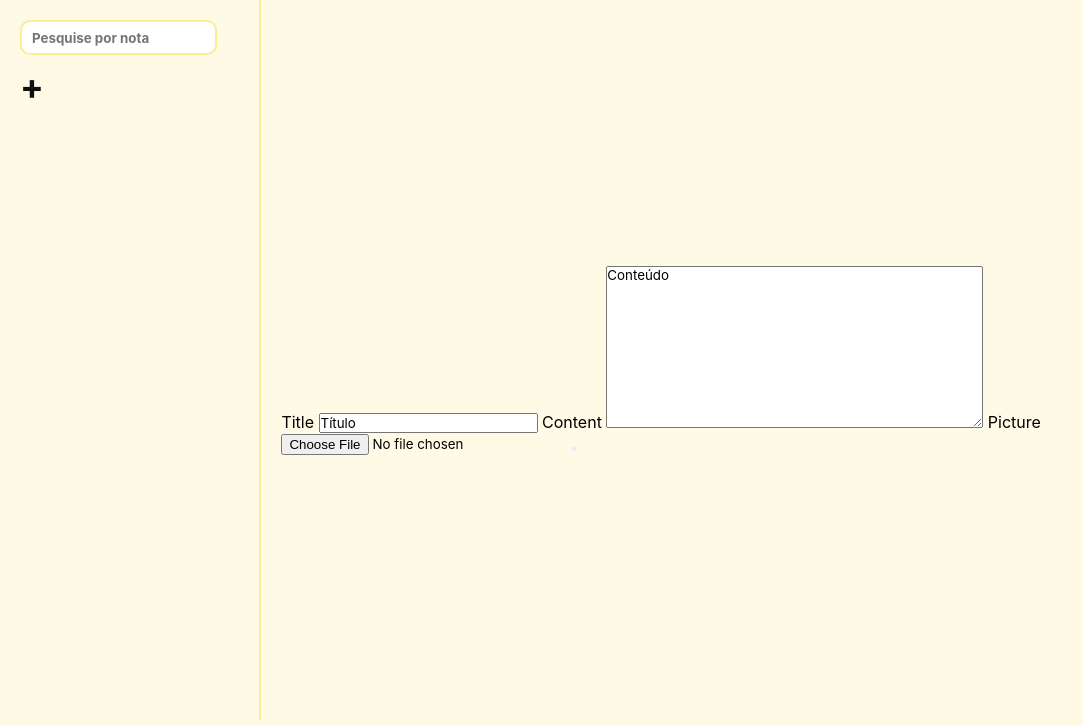
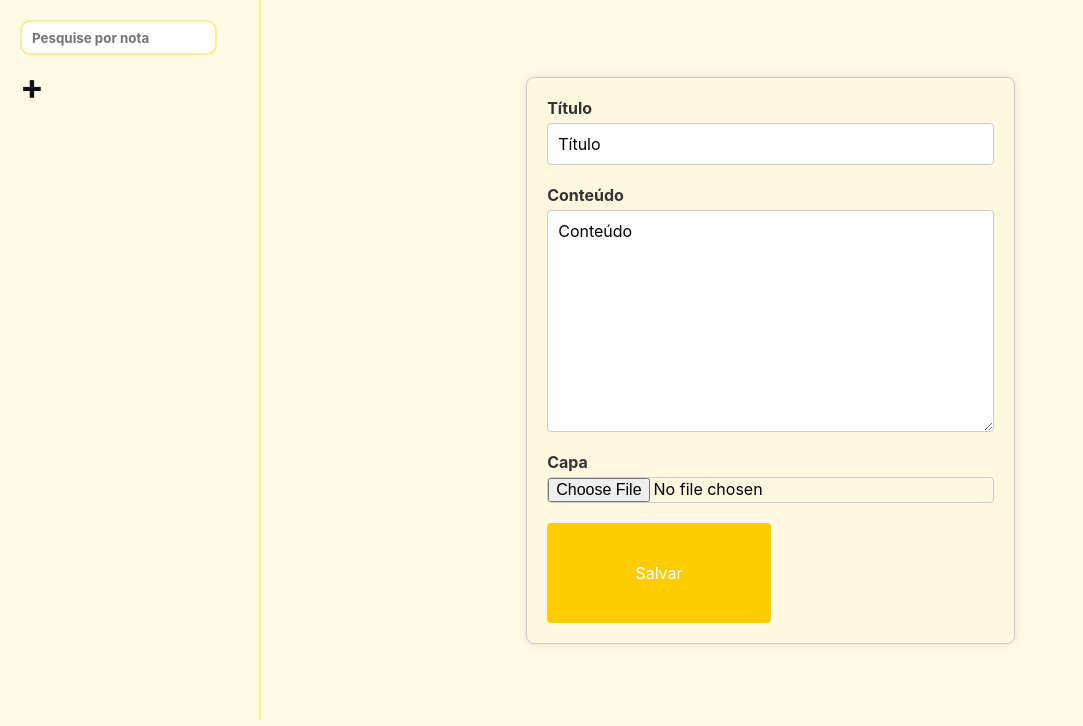
Before and after one commit to Gwin14/Smart-productivity, a Django app: page /notes/create/ in a window 1280 px wide. Shown: the part 74-800 px from the top of the page, without its empty margins (0-1083 px from the left). Run offline with Django 5.2, Linux system fonts and the light colour scheme; data that the repository does not hold is empty.

Commit message:
operacao create

```diff
--- a/base_static/global/css/style.css
+++ b/base_static/global/css/style.css
@@ -172,6 +172,7 @@ hr {
   object-fit: cover;
 }
 
+
 /* ANIMATIONS */
 
 @keyframes show {
@@ -182,3 +183,77 @@ hr {
     opacity: 1;
   }
 }
+
+/* ----------- */
+
+
+/* global/static/css/styles.css */
+
+.form {
+  max-width: 600px;
+  margin: 0 auto;
+  padding: 20px;
+  background-color: #fff8e1; /* Fundo quase branco */
+  border: 1px solid #ccc;
+  border-radius: 8px;
+  box-shadow: 0 0 10px rgba(0, 0, 0, 0.1);
+}
+
+.form-content {
+  margin-bottom: 20px;
+}
+
+.form-group {
+  display: flex;
+  flex-direction: column;
+  margin-bottom: 15px;
+}
+
+.form-group > label {
+  margin-bottom: 5px;
+  font-weight: bold;
+  color: #333;
+}
+
+.form-group > input,
+.form-group > textarea,
+.form-group > div {
+  width: 100%;
+  padding: 10px;
+  font-size: 16px;
+  border: 1px solid #ccc;
+  border-radius: 4px;
+  outline: none;
+  transition: border-color 0.3s;
+}
+
+.form-group > input[type="file"] {
+  padding: 0;
+}
+
+.form-group > input:focus,
+.form-group > textarea:focus,
+.form-group > div:focus {
+  border-color: #ffcc00; /* Cor de foco */
+}
+
+.form-group > textarea {
+  resize: vertical;
+}
+
+button[type="submit"] {
+  width: 50%;
+  height: 100px;
+  padding: 10px 20px;
+  font-size: 16px;
+  color: white;
+  background-color: #ffcc00; /* Cor do botão */
+  border: none;
+  border-radius: 4px;
+  cursor: pointer;
+  transition: background-color 0.3s;
+}
+
+button[type="submit"]:hover {
+  background-color: #e6b800; /* Cor de hover */
+}
--- a/notesApp/forms.py
+++ b/notesApp/forms.py
@@ -6,6 +6,10 @@ class NoteForm(forms.ModelForm):
     class Meta:
         model = models.Note
         fields = ['title', 'content', 'tags', 'picture']
-        widgets = {
-            'tags': forms.CheckboxSelectMultiple,
+
+        labels = {
+            'title': 'Título',
+            'content': 'Conteúdo',
+            'tags': 'Tags',
+            'picture': 'Capa',
         }
--- a/notesApp/templates/notesApp/create_note.html
+++ b/notesApp/templates/notesApp/create_note.html
@@ -9,16 +9,18 @@
 {% endblock content %}
 
 {% block main %}
-<form method="post" enctype="multipart/form-data">
+<form class="form" method="post" enctype="multipart/form-data">
     {% csrf_token %}
 
     {% for field in form %}
-
-    <label for="{{ label.id_for_label }}">{{ field.label }}</label>
-    {{ field }}
-
+      <div class="form-content">
+        <div class="form-group">
+          <label for="{{ label.id_for_label }}">{{ field.label }}</label>
+          {{ field }}
+        </div>
+      </div>
     {% endfor %}
 
-    <button type="submit"></button>
+    <button type="submit">Salvar</button>
 </form>
 {% endblock main %}
--- a/notesApp/views.py
+++ b/notesApp/views.py
@@ -50,16 +50,15 @@ def search(request):
 
 
 def create_note(request):
-
     notes = Note.objects.all().order_by('-date_created')
 
     if request.method == 'POST':
 
-        form = NoteForm(request.POST)
+        form = NoteForm(request.POST, request.FILES)
 
         context = {
             'notes': notes,
-            'form': form
+            'form': form,
         }
 
         if form.is_valid():
```
